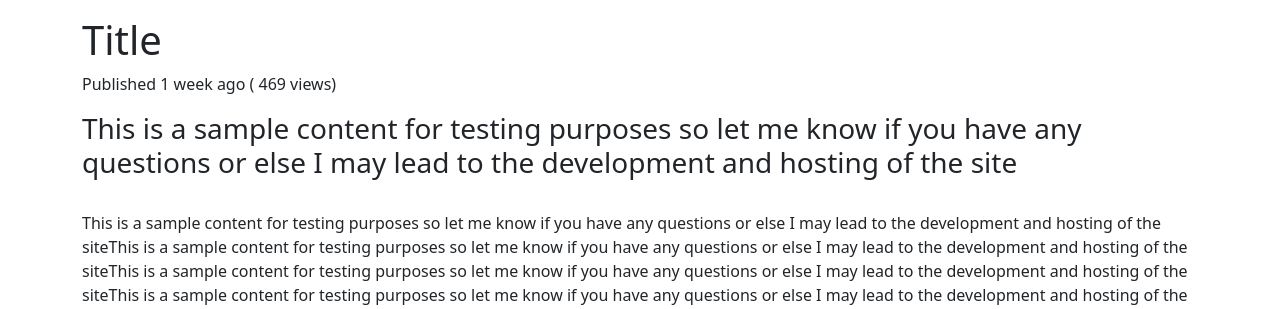
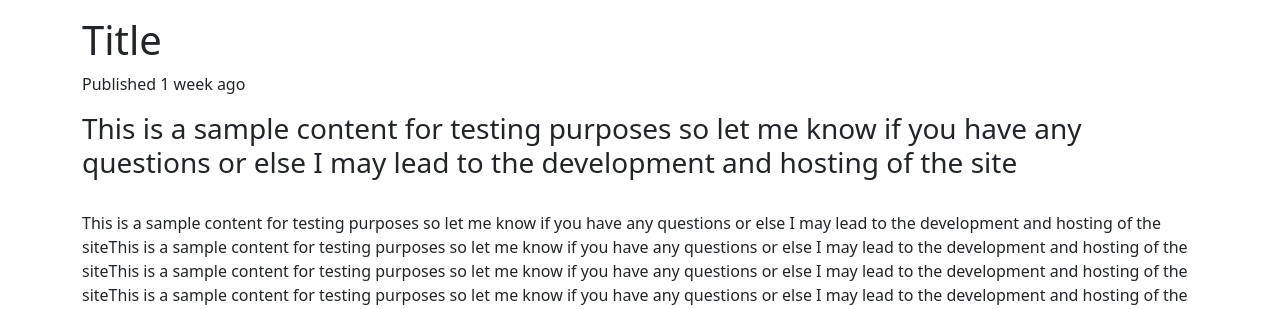
Before and after one commit to VidYtai/duffer-dude, a Django app: a page that uses templates/blog/blogpost.html in a window 1280 px wide. Shown: the part 56-365 px from the top of the page. Run offline with Django 3.2, Linux system fonts and the light colour scheme; data comes from the database, SQL or seed files in the repository; some libraries are stand-ins or nearby versions.

Commit message:
Update blogpost.html

```diff
--- a/templates/blog/blogpost.html
+++ b/templates/blog/blogpost.html
@@ -12,7 +12,7 @@
 
 <div class="container my-3">
   <h1 class="blog-post-title">{{ post.title }}</h1>
-  <p class="blog-post-meta">Published {{post.timestamp|naturaltime}} (<span > {{post.views}} views</span>)</p>
+  <p class="blog-post-meta">Published {{post.timestamp|naturaltime}}</p>
   <p class="blog-post-content">{{ post.content|safe }}</p>
 </div>
 <hr>
```
